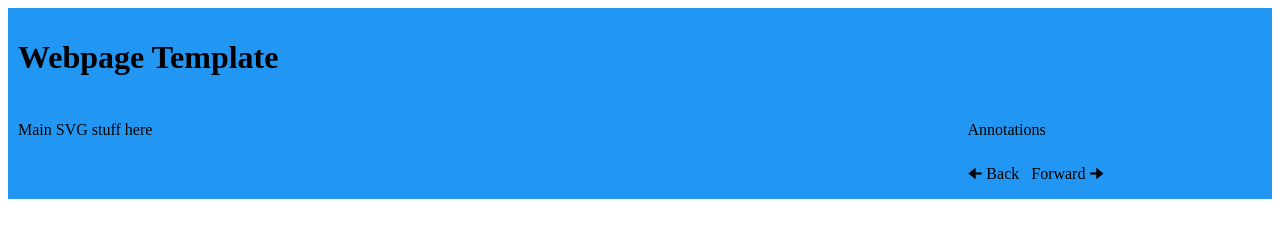
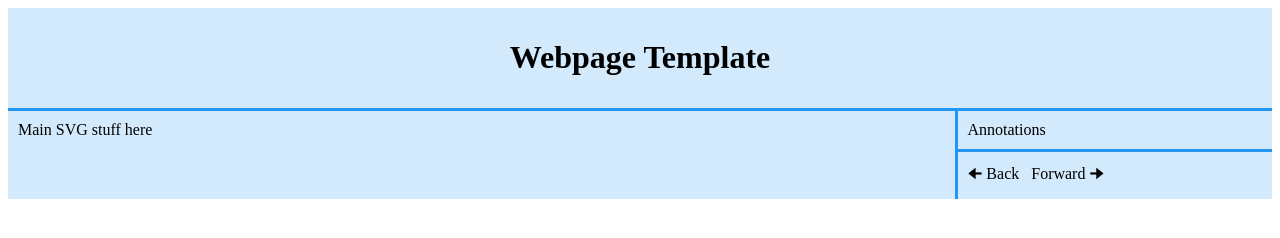
Before and after one commit to andylytical/html-grid-tut, a plain HTML site: page docs/template.html in a window 1280 px wide. Drawn offline with Linux system fonts and the light colour scheme.

Commit message:
center header text

```diff
--- a/docs/grid.css
+++ b/docs/grid.css
@@ -11,13 +11,13 @@
 }
 
 .container > div {
-  //background-color: rgba(255, 255, 255, 0.8);
+  background-color: rgba(255, 255, 255, 0.8);
   padding: 10px;
 }
 
 .header {
 	grid-area: header;
-  align-content: center;
+  text-align: center;
 }
 
 .main {
```
